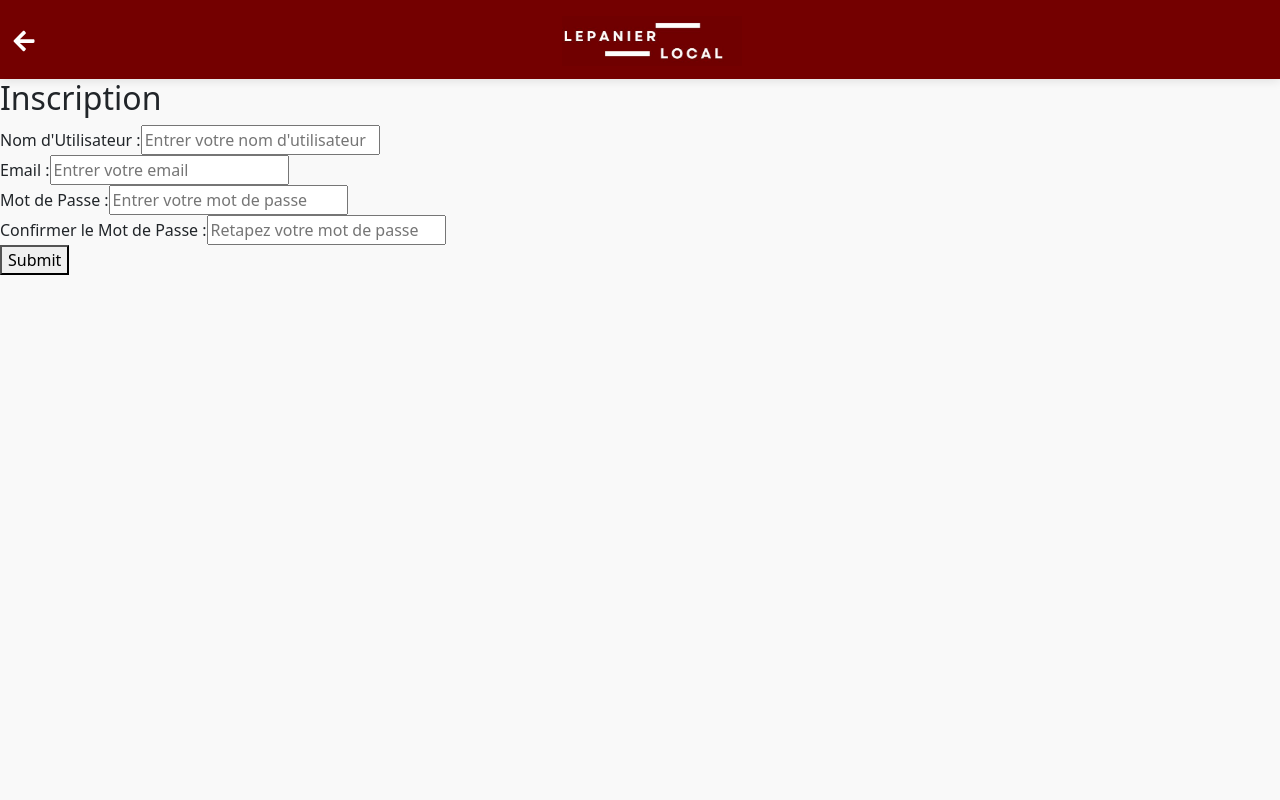
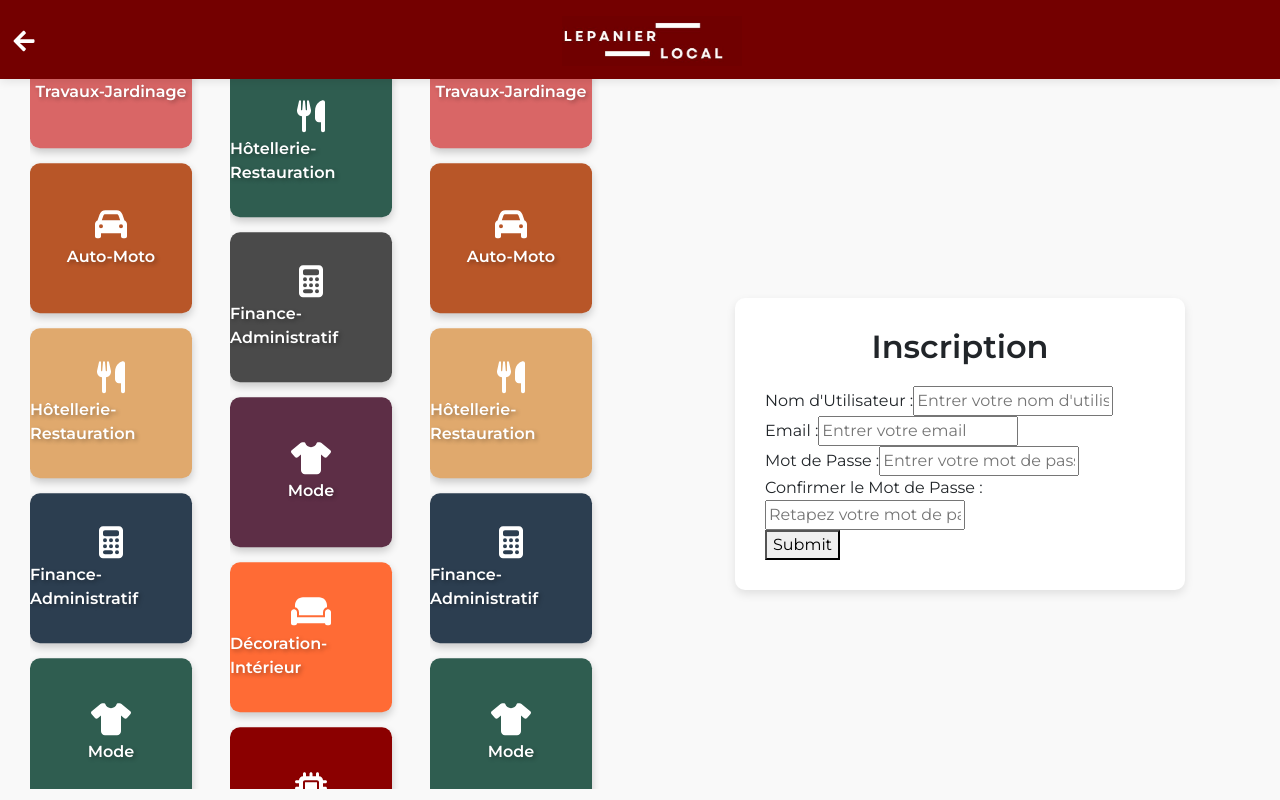
Before and after one commit to prevostyohann/LePanierLocal, a React (Create React App) app in the folder frontend/: page /Register in a window 1280 px wide. Built offline with nearby package versions, Linux system fonts and the light colour scheme.

Commit message:
css User register

```diff
--- a/frontend/src/Components/MyUserRegister.js
+++ b/frontend/src/Components/MyUserRegister.js
@@ -1,17 +1,86 @@
-import React, { useState } from 'react';
+import React, { useState, useEffect } from 'react';
 import axios from 'axios';
 import MyForm from './MyForm';
 import NavForm from './NavForm';
+import { FontAwesomeIcon } from "@fortawesome/react-fontawesome";
+import {
+  faSpa,
+  faAppleAlt,
+  faSeedling,
+  faCar,
+  faUtensils,
+  faCalculator,
+  faTshirt,
+  faCouch,
+  faMicrochip,
+  faNewspaper,
+  faHome,
+  faPaw
+} from "@fortawesome/free-solid-svg-icons";
+import '../styles/Register.css';
 import { useNavigate } from 'react-router-dom';
 
+// Liste des catégories avec icônes associées
+const categories = [
+  { name: "Soins-Beauté", link: "/soins", img: "/images/soins.jpg", icon: faSpa },
+  { name: "Alimentation", link: "/alimentation", img: "/images/alimentation.jpg", icon: faAppleAlt },
+  { name: "Travaux-Jardinage", link: "/jardinage", img: "/images/jardinage.jpg", icon: faSeedling },
+  { name: "Auto-Moto", link: "/auto-moto", img: "/images/auto-moto.jpg", icon: faCar },
+  { name: "Hôtellerie-Restauration", link: "/restauration", img: "/images/restauration.jpg", icon: faUtensils },
+  { name: "Finance-Administratif", link: "/finance", img: "/images/finance.jpg", icon: faCalculator },
+  { name: "Mode", link: "/mode", img: "/images/mode.jpg", icon: faTshirt },
+  { name: "Décoration-Intérieur", link: "/decoration", img: "/images/decoration.jpg", icon: faCouch },
+  { name: "Informatique", link: "/informatique", img: "/images/informatique.jpg", icon: faMicrochip },
+  { name: "Tabacs-Presse", link: "/tabac-presse", img: "/images/tabac-presse.jpg", icon: faNewspaper },
+  { name: "Immobilier", link: "/immobilier", img: "/images/immobilier.jpg", icon: faHome },
+  { name: "Animaux", link: "/animaux", img: "/images/animaux.jpg", icon: faPaw },
+  { name: "Soins-Beauté", link: "/soins", img: "/images/soins.jpg", icon: faSpa },
+  { name: "Alimentation", link: "/alimentation", img: "/images/alimentation.jpg", icon: faAppleAlt },
+  { name: "Travaux-Jardinage", link: "/jardinage", img: "/images/jardinage.jpg", icon: faSeedling },
+  { name: "Auto-Moto", link: "/auto-moto", img: "/images/auto-moto.jpg", icon: faCar },
+  { name: "Hôtellerie-Restauration", link: "/restauration", img: "/images/restauration.jpg", icon: faUtensils },
+  { name: "Finance-Administratif", link: "/finance", img: "/images/finance.jpg", icon: faCalculator },
+  { name: "Mode", link: "/mode", img: "/images/mode.jpg", icon: faTshirt },
+  { name: "Décoration-Intérieur", link: "/decoration", img: "/images/decoration.jpg", icon: faCouch },
+  { name: "Informatique", link: "/informatique", img: "/images/informatique.jpg", icon: faMicrochip },
+  { name: "Tabacs-Presse", link: "/tabac-presse", img: "/images/tabac-presse.jpg", icon: faNewspaper },
+  { name: "Immobilier", link: "/immobilier", img: "/images/immobilier.jpg", icon: faHome },
+  { name: "Animaux", link: "/animaux", img: "/images/animaux.jpg", icon: faPaw },
+  { name: "Soins-Beauté", link: "/soins", img: "/images/soins.jpg", icon: faSpa },
+  { name: "Alimentation", link: "/alimentation", img: "/images/alimentation.jpg", icon: faAppleAlt },
+  { name: "Travaux-Jardinage", link: "/jardinage", img: "/images/jardinage.jpg", icon: faSeedling },
+  { name: "Auto-Moto", link: "/auto-moto", img: "/images/auto-moto.jpg", icon: faCar },
+  { name: "Hôtellerie-Restauration", link: "/restauration", img: "/images/restauration.jpg", icon: faUtensils },
+  { name: "Finance-Administratif", link: "/finance", img: "/images/finance.jpg", icon: faCalculator },
+  { name: "Mode", link: "/mode", img: "/images/mode.jpg", icon: faTshirt },
+  { name: "Décoration-Intérieur", link: "/decoration", img: "/images/decoration.jpg", icon: faCouch },
+  { name: "Informatique", link: "/informatique", img: "/images/informatique.jpg", icon: faMicrochip },
+  { name: "Tabacs-Presse", link: "/tabac-presse", img: "/images/tabac-presse.jpg", icon: faNewspaper },
+  { name: "Immobilier", link: "/immobilier", img: "/images/immobilier.jpg", icon: faHome },
+  { name: "Animaux", link: "/animaux", img: "/images/animaux.jpg", icon: faPaw }
+  ];
 
 const Register = () => {
+  const [formData, setFormData] = useState({
+    username: '',
+    email: '',
+    password: '',
+    'confirm-password': ''
+  });
+
   const [errorMessage, setErrorMessage] = useState('');
   const [successMessage, setSuccessMessage] = useState('');
+  const [shuffledCategories, setShuffledCategories] = useState([]);
   const navigate = useNavigate();
 
+  useEffect(() => {
+    setShuffledCategories(categories.map((category, index) => ({
+      ...category,
+      id: index
+    })));
+  }, []);
 
-  // Définir les champs pour l'utilisateur
+  // Définition des champs pour l'inscription utilisateur
   const fields = [
     { name: 'username', label: 'Nom d\'Utilisateur : ', type: 'text', placeholder: 'Entrer votre nom d\'utilisateur', required: true },
     { name: 'email', label: 'Email : ', type: 'email', placeholder: 'Entrer votre email', required: true },
@@ -19,9 +88,11 @@ const Register = () => {
     { name: 'confirm-password', label: 'Confirmer le Mot de Passe : ', type: 'password', placeholder: 'Retapez votre mot de passe', required: true },
   ];
 
-  const handleSubmit = async (formData) => {
-    // Effectuer la validation de base
-    if (formData.password !== formData['confirm-password']) {
+  const handleSubmit = async (data) => {
+    setErrorMessage('');
+    setSuccessMessage('');
+
+    if (data.password !== data['confirm-password']) {
       setErrorMessage('Les mots de passe ne correspondent pas.');
       return;
     }
@@ -30,35 +101,55 @@ const Register = () => {
       const response = await axios.post(
         'http://localhost:8000/register',
         {
-          username: formData.username,
-          email: formData.email,
-          plainPassword: formData.password,
+          username: data.username,
+          email: data.email,
+          plainPassword: data.password,
         },
-        {
-          headers: {
-            'Content-Type': 'application/ld+json',
-          },
-        }
+        { headers: { 'Content-Type': 'application/json' } }
       );
-      setSuccessMessage(response.data.message);
+
+      setSuccessMessage(response.data.message || 'Inscription réussie !');
       navigate('/Login');
-      setErrorMessage('');
+      setFormData({ username: '', email: '', password: '', 'confirm-password': '' });
     } catch (error) {
-      if (error.response && error.response.data.errors) {
-        setErrorMessage(error.response.data.errors.join(', '));
-      } else {
-        setErrorMessage('Une erreur est survenue lors de l\'inscription.');
-      }
+      setErrorMessage(error.response?.data.errors?.join(', ') || "Une erreur est survenue.");
     }
   };
 
   return (
-    <div>
-      <NavForm/>
-      <h2>Inscription</h2>
-      <MyForm fields={fields} onSubmit={handleSubmit} />
-      {errorMessage && <p style={{ color: 'red' }}>{errorMessage}</p>}
-      {successMessage && <p style={{ color: 'green' }}>{successMessage}</p>}
+    <div className="register-page">
+      <NavForm />
+
+      <div className="register-content">
+        {/* 🎠 Partie Gauche : Carrousel */}
+        <div className="trader-carousel-container">
+          {[1, 2, 3].map((colIndex) => (
+            <div className="trader-carousel-column" key={colIndex}>
+              <div className="trader-carousel-list">
+                {shuffledCategories.map((category) => (
+                  <div
+                    key={category.id}
+                    className="trader-carousel-card category-card"
+                  >
+                    <FontAwesomeIcon icon={category.icon} className="category-icon" />
+                    <span>{category.name}</span>
+                  </div>
+                ))}
+              </div>
+            </div>
+          ))}
+        </div>
+
+        {/* 📝 Partie Droite : Formulaire */}
+        <div className="register-container">
+          <div className="register-box">
+            <h2>Inscription</h2>
+            <MyForm fields={fields} onSubmit={handleSubmit} values={formData} setValues={setFormData} />
+            {errorMessage && <p className="error-message">{errorMessage}</p>}
+            {successMessage && <p className="success-message">{successMessage}</p>}
+          </div>
+        </div>
+      </div>
     </div>
   );
 };
--- a/frontend/src/styles/Register.css
+++ b/frontend/src/styles/Register.css
@@ -63,11 +63,11 @@ nav {
 /* Animation de défilement */
 .trader-carousel-column:nth-child(1) .trader-carousel-list,
 .trader-carousel-column:nth-child(3) .trader-carousel-list {
-    animation: traderScroll 30s linear infinite;
+    animation: traderScroll 45s linear infinite;
 }
 
 .trader-carousel-column:nth-child(2) .trader-carousel-list {
-    animation: traderScrollReverse 30s linear infinite;
+    animation: traderScrollReverse 45s linear infinite;
 }
 
 /* 🎨 Style des cartes */
```
